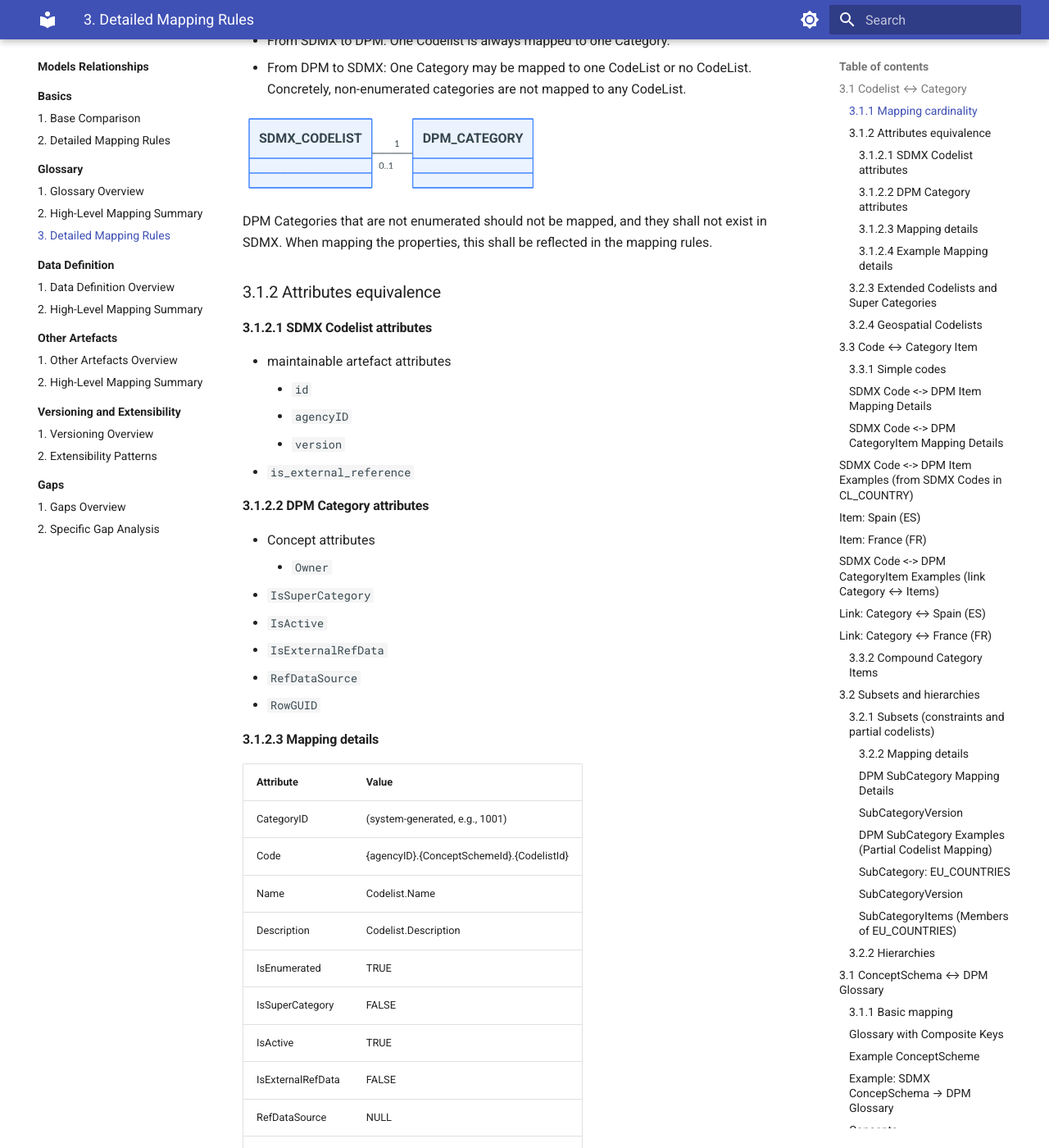
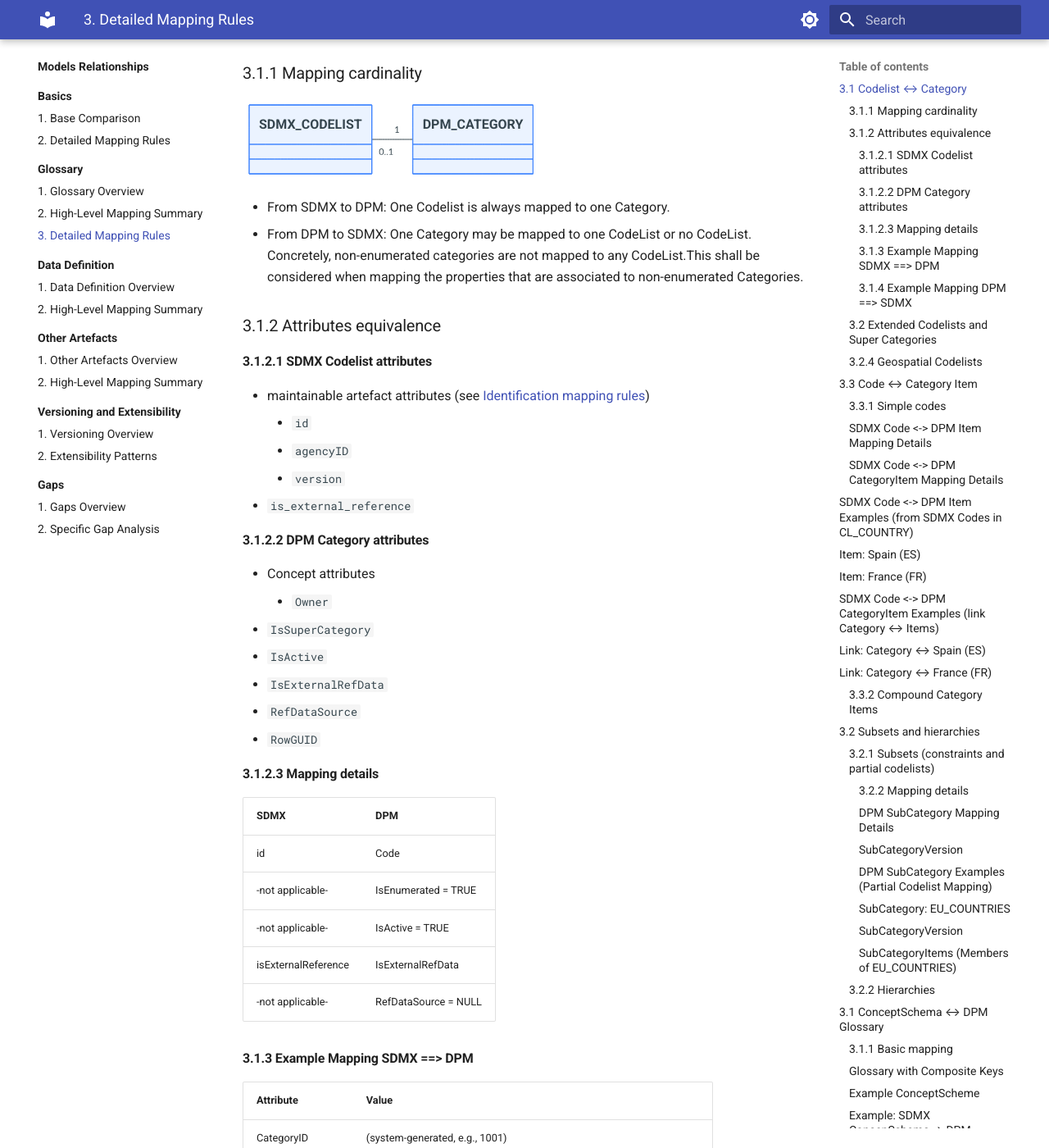
Before and after one commit to sdmx-twg/wp-sdmx-dpm, an MkDocs documentation site: the page built from docs/models-relationships/01_glossary/03_detailed_mapping_rules.md, in a window 1280 px wide and 1400 px high, scrolled down 1526 px. Shown: the whole window at 82% size. Built offline with MkDocs 1.6.1 and Material for MkDocs 9.7.7, drawn with Linux system fonts in a browser that asks for light colours; some of the changed text lies outside the part shown.

Commit message:
refactor: improve formatting and clarity in detailed mapping rules documentation

````diff
--- a/docs/models-relationships/01_glossary/03_detailed_mapping_rules.md
+++ b/docs/models-relationships/01_glossary/03_detailed_mapping_rules.md
@@ -1,6 +1,7 @@
 # 3. Detailed mapping rules
 
-> [!NOTE]
+> **NOTE:**
+
 > - Add coding/naming issues here for each mapping
 > - Explain the constraints under which a mapping is simple (e.g., an organisation that uses only one Concept Scheme, vs many Concept Schemes), and proposed conventions if simple mapping is not possible.
 > - Shall we add here something about versioning and extensibility? Or as a separate chapter?
@@ -39,12 +40,7 @@ The equivalent artefact in the DPM is the Category.
 | 140        | BT   | Boolean total | Dimensions having only two values... | \-1          | \-1      | 0                 |               | {3DEB1863-B1F0-4741-95A0-44ED72734CDD} | 1              |
 
 
-
-
 ### 3.1.1 Mapping cardinality
-
-- From SDMX to DPM: One Codelist is always mapped to one Category.
-- From DPM to SDMX: One Category may be mapped to one CodeList or no CodeList. Concretely, non-enumerated categories are not mapped to any CodeList.
 
 ```mermaid
 classDiagram
@@ -52,14 +48,15 @@ classDiagram
     SDMX_CODELIST "0..1" -- "1" DPM_CATEGORY
 ```
 
-DPM Categories that are not enumerated should not be mapped, and they shall not exist in SDMX. When mapping the properties, this shall be reflected in the mapping rules.
+
+- From SDMX to DPM: One Codelist is always mapped to one Category.
+- From DPM to SDMX: One Category may be mapped to one CodeList or no CodeList. Concretely, non-enumerated categories are not mapped to any CodeList.This shall be considered when mapping the properties that are associated to non-enumerated Categories.
 
 
 ### 3.1.2 Attributes equivalence
 
-
 #### 3.1.2.1 SDMX Codelist attributes
-- maintainable artefact attributes
+- maintainable artefact attributes (see [Identification mapping rules](../00_basics/02_detailed_mapping_rules.md#22-identification-dpm-ids-vs-sdmx-urns))
     - `id`
     - `agencyID`
     - `version`
@@ -77,20 +74,16 @@ DPM Categories that are not enumerated should not be mapped, and they shall not
 
 #### 3.1.2.3 Mapping details
 
-| Attribute | Value |
-|---|---|
-| CategoryID | (system-generated, e.g., 1001) |
-| Code | {agencyID}.{ConceptSchemeId}.{CodelistId}|
-| Name | Codelist.Name |
-| Description | Codelist.Description|
-| IsEnumerated | TRUE |
-| IsSuperCategory | FALSE |
-| IsActive | TRUE |
-| IsExternalRefData | FALSE |
-| RefDataSource | NULL |
-| RowGUID | (system-generated UUID) |
+| SDMX                      | DPM                       |
+|---------------------------|---------------------------|
+| id                        | Code                      |
+|     -not applicable-      | IsEnumerated = TRUE       |
+|     -not applicable-      | IsActive = TRUE           |
+| isExternalReference       | IsExternalRefData         |
+|     -not applicable-      | RefDataSource = NULL      |
 
-#### 3.1.2.4 Example Mapping details
+
+#### 3.1.3 Example Mapping SDMX ==> DPM
 
 | Attribute | Value |
 |---|---|
@@ -105,7 +98,9 @@ DPM Categories that are not enumerated should not be mapped, and they shall not
 | RefDataSource | NULL |
 | RowGUID | (system-generated UUID) |
 
-### 3.2.3 Extended Codelists and Super Categories
+#### 3.1.4 Example Mapping DPM ==> SDMX
+
+### 3.2 Extended Codelists and Super Categories
 
 - **Extended Codelist (subset-only)**:
   - If an Extended Codelist only restricts a base codelist to a subset of its codes (no new codes):
````
